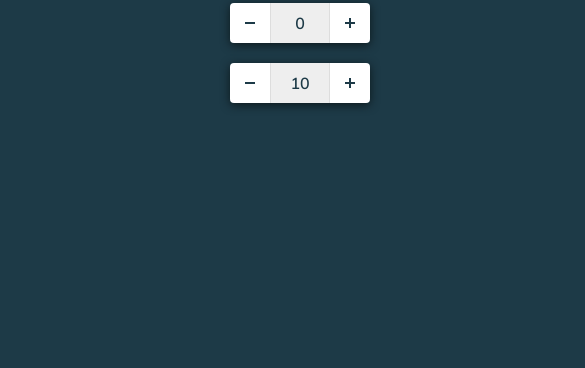
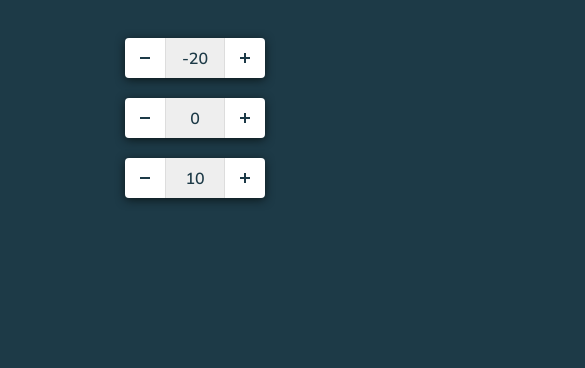
Before and after one commit to gsidnick/counter, a plain HTML site: page index.html in a window 390 px wide. Shown: the part 476-844 px from the top of the page, 585 px wide, since content can reach past the window. Drawn offline with Linux system fonts and the light colour scheme.

Commit message:
feat: add adaptive styles to production release

```diff
--- a/css/styles.css
+++ b/css/styles.css
@@ -21,8 +21,9 @@ body {
 .wrapper {
   display: flex;
   flex-direction: column;
+  justify-content: center;
   align-items: center;
-  width: 600px;
+  width: 400px;
   height: 100vh;
   margin: 0 auto;
   padding: 60px 0;
@@ -62,3 +63,24 @@ body {
   text-align: center;
   margin: 10px 0 20px 0;
 }
+
+@media screen and (max-width: 1199px) {
+  .wrapper {
+    padding: 30px 0;
+  }
+  .header__heading {
+    margin: 40px 0 0 0;
+  }
+}
+
+@media screen and (max-width: 400px) {
+  .wrapper {
+    width: 320px;
+  }
+}
+
+@media screen and (max-width: 340px) {
+  .wrapper {
+    width: 260px;
+  }
+}
```
